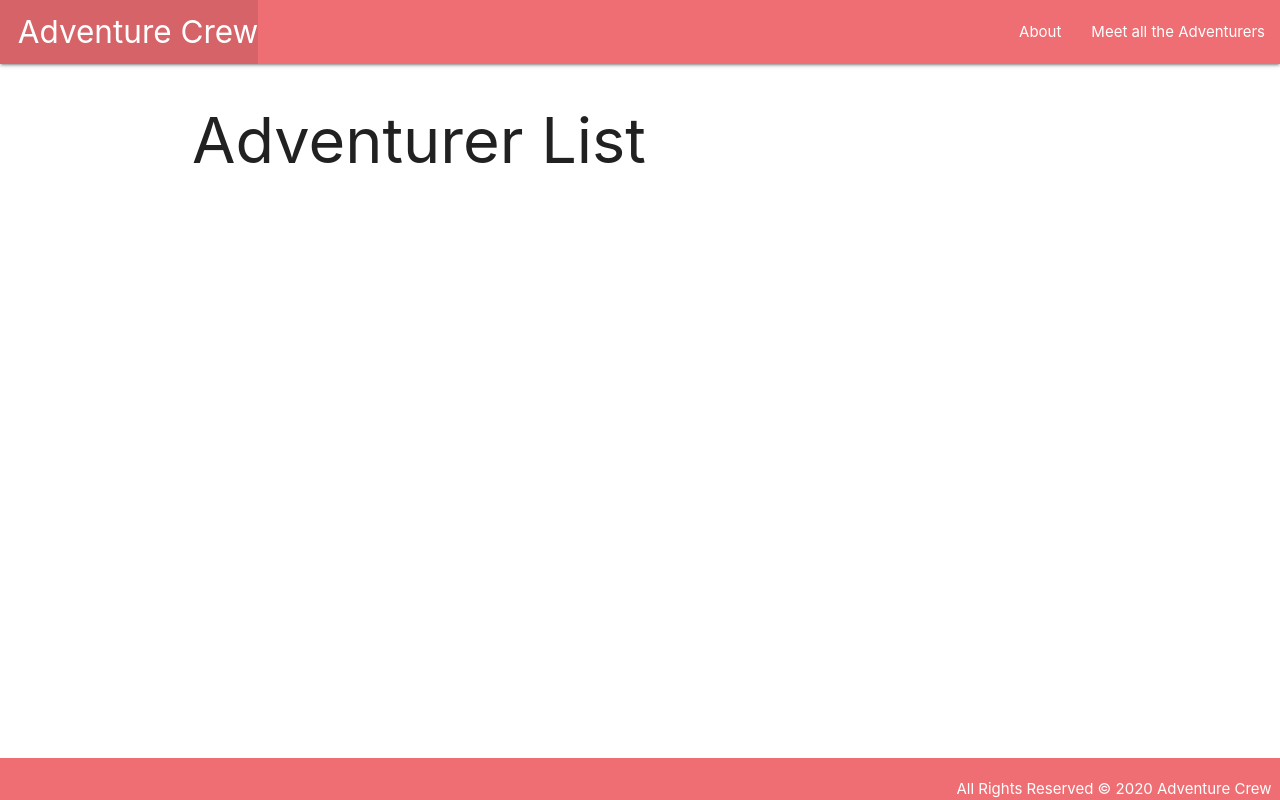
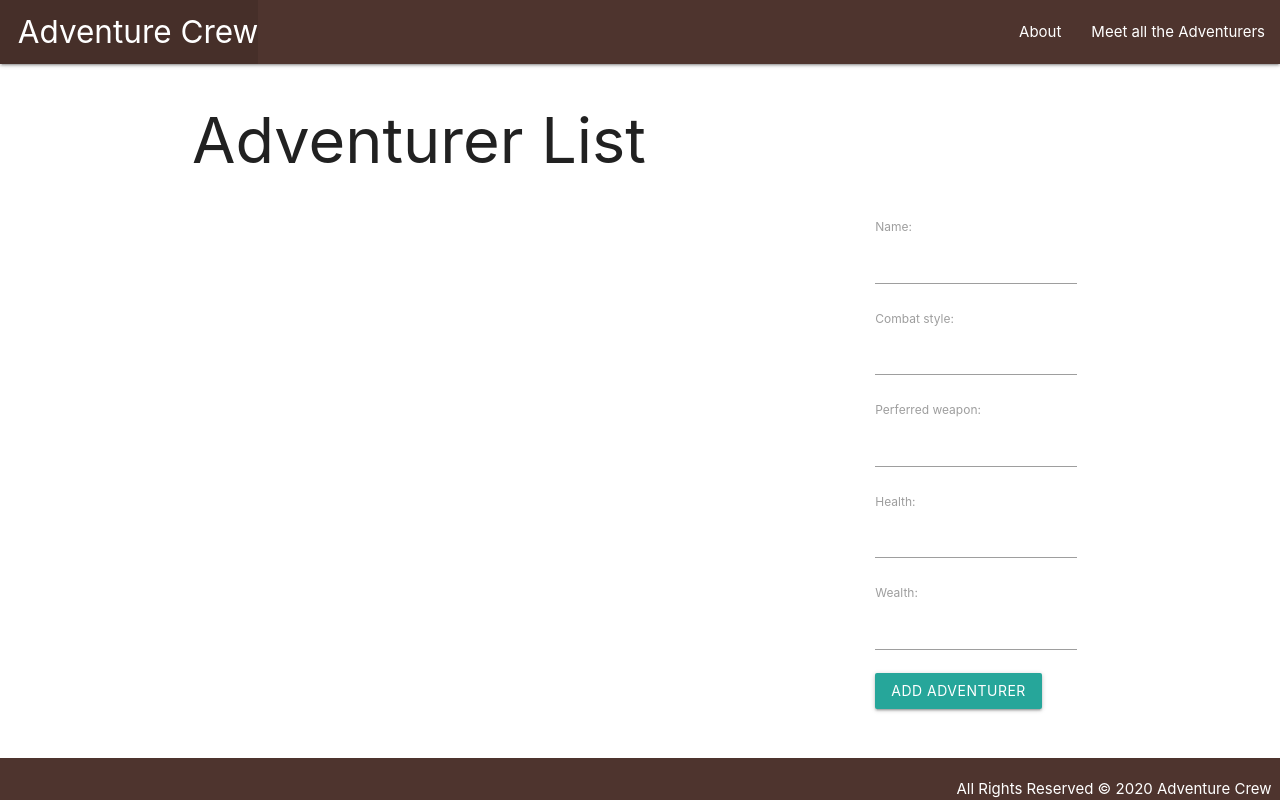
Before and after one commit to Jeffrey-Thompson/Adventure-crew, a Django app: page /adventurers/ in a window 1280 px wide. Run offline with Django 3.2, Linux system fonts and the light colour scheme; data that the repository does not hold is empty.

Commit message:
adventurer add functionality

```diff
--- a/main_app/admin.py
+++ b/main_app/admin.py
@@ -1,5 +1,6 @@
 from django.contrib import admin
-from .models import Adventurer
+from .models import Adventurer, Journey
 
 # Register your models here.
 admin.site.register(Adventurer)
+admin.site.register(Journey)
--- /dev/null
+++ b/main_app/forms.py
@@ -0,0 +1,12 @@
+from django.forms import ModelForm
+from .models import Journey, Adventurer
+
+class AdventurerForm(ModelForm):
+    class Meta:
+        model = Adventurer
+        fields = ['name', 'style', 'weapon', 'health', 'wealth']
+
+class JourneyForm(ModelForm):
+    class Meta:
+        model = Journey
+        fields = ['goal', 'challenge', 'reward']
--- a/main_app/models.py
+++ b/main_app/models.py
@@ -3,10 +3,20 @@ from django.db import models
 # Create your models here.
 class Adventurer(models.Model):
     name = models.CharField(max_length=100)
-    style = models.CharField(max_length=100)
-    weapon = models.CharField(max_length=100)
+    style = models.CharField('combat style', max_length=100)
+    weapon = models.CharField('perferred weapon', max_length=100)
     health = models.IntegerField()
     wealth = models.IntegerField()
 
     def __str__(self):
         return self.name
+
+class Journey(models.Model):
+    goal = models.CharField(max_length=100)
+    challenge = models.CharField(max_length=100)
+    reward = models.CharField(max_length=100)
+
+    adventurer = models.ForeignKey(Adventurer, on_delete=models.CASCADE)
+
+    def __str__(self):
+        return f"A Journey for {self.goal}"
--- a/main_app/templates/adventurers/index.html
+++ b/main_app/templates/adventurers/index.html
@@ -1,8 +1,10 @@
 {% extends 'base.html' %}
 {% block content %}
 
+<div class="row">
+
     <h1>Adventurer List</h1>
-
+    <div class="col s9">
         {% for adventurer in adventurers %}
         <div class="card">
 
@@ -22,5 +24,13 @@
 
         </div>
     {% endfor %}
-
+    </div>
+    <div class="col s3">
+        <form action="{% url 'index' %}" method="POST">
+            {% csrf_token %}
+            {{ adventurer_form.as_p }}
+            <input type="submit" class="btn" value="Add Adventurer"/>
+        </form>
+    </div>
+</div>
 {% endblock %}
--- a/main_app/templates/base.html
+++ b/main_app/templates/base.html
@@ -12,7 +12,7 @@
 <body>
     <header class = "navbar-fixed">
         <nav>
-            <div class = "nav-wrapper">
+            <div class = "nav-wrapper brown darken-3">
                 <ul>
                     <li><a href="/" class= "left brand-logo">&nbsp;&nbsp;Adventure Crew</a></li>
                 </ul>
@@ -27,7 +27,7 @@
         {% block content %}
         {% endblock %}
     </main>
-    <footer class="page-footer">
+    <footer class="page-footer brown darken-3">
         <div class= "right">All Rights Reserved &copy; 2020 Adventure Crew &nbsp;</div>
     </footer>
 </body>
--- a/main_app/urls.py
+++ b/main_app/urls.py
@@ -5,5 +5,6 @@ urlpatterns = [
     path('', views.home, name='home'),
     path('about/', views.about, name='about'),
     path('adventurers/', views.adventurers_index, name='index'),
-    path('adventurers/<name>/', views.adventurers_detail, name='detail')
+    path('adventurers/<name>/', views.adventurers_detail, name='detail'),
+    path('adventurers/<int:adventurer_id>/<name>/add_journey', views.add_journey, name='add_journey')
 ]
--- a/main_app/views.py
+++ b/main_app/views.py
@@ -1,6 +1,7 @@
-from django.shortcuts import render
+from django.shortcuts import render, redirect
 from django.http import HttpResponse
 from .models import Adventurer
+from .forms import JourneyForm, AdventurerForm
 
 # Create your views here.
 
@@ -11,9 +12,25 @@ def about(request):
     return render(request, 'about.html')
 
 def adventurers_index(request):
+    if request.method == 'POST':
+        adventurer_form = AdventurerForm(request.POST)
+        if adventurer_form.is_valid():
+            adventurer_form.save()
+            return redirect('index')
     adventurers = Adventurer.objects.all()
-    return render(request, 'adventurers/index.html', {'adventurers': adventurers})
+    adventurer_form = AdventurerForm()
+    context = {'adventurers': adventurers, 'adventurer_form': adventurer_form}
+    return render(request, 'adventurers/index.html', context)
 
 def adventurers_detail(request, name):
     adventurer = Adventurer.objects.get(name=name)
-    return render(request, 'adventurers/detail.html', { 'adventurer': adventurer})
+    journey_form = JourneyForm()
+    return render(request, 'adventurers/detail.html', { 'adventurer': adventurer, 'journey_form': journey_form})
+
+def add_journey(request, adventurer_id, name):
+    form = JourneyForm(request.POST)
+    if form.is_valid():
+        new_journey = form.save(commit=False)
+        new_journey.adventurer_id = adventurer_id
+        new_journey.save()
+    return redirect('detail', name=name)
```
Also changed, not shown: main_app/templates/adventurers/detail.html (+25 -1 lines), main_app/migrations/0002_journey.py (added). Lines whose indentation alone changed are shown as unchanged.
